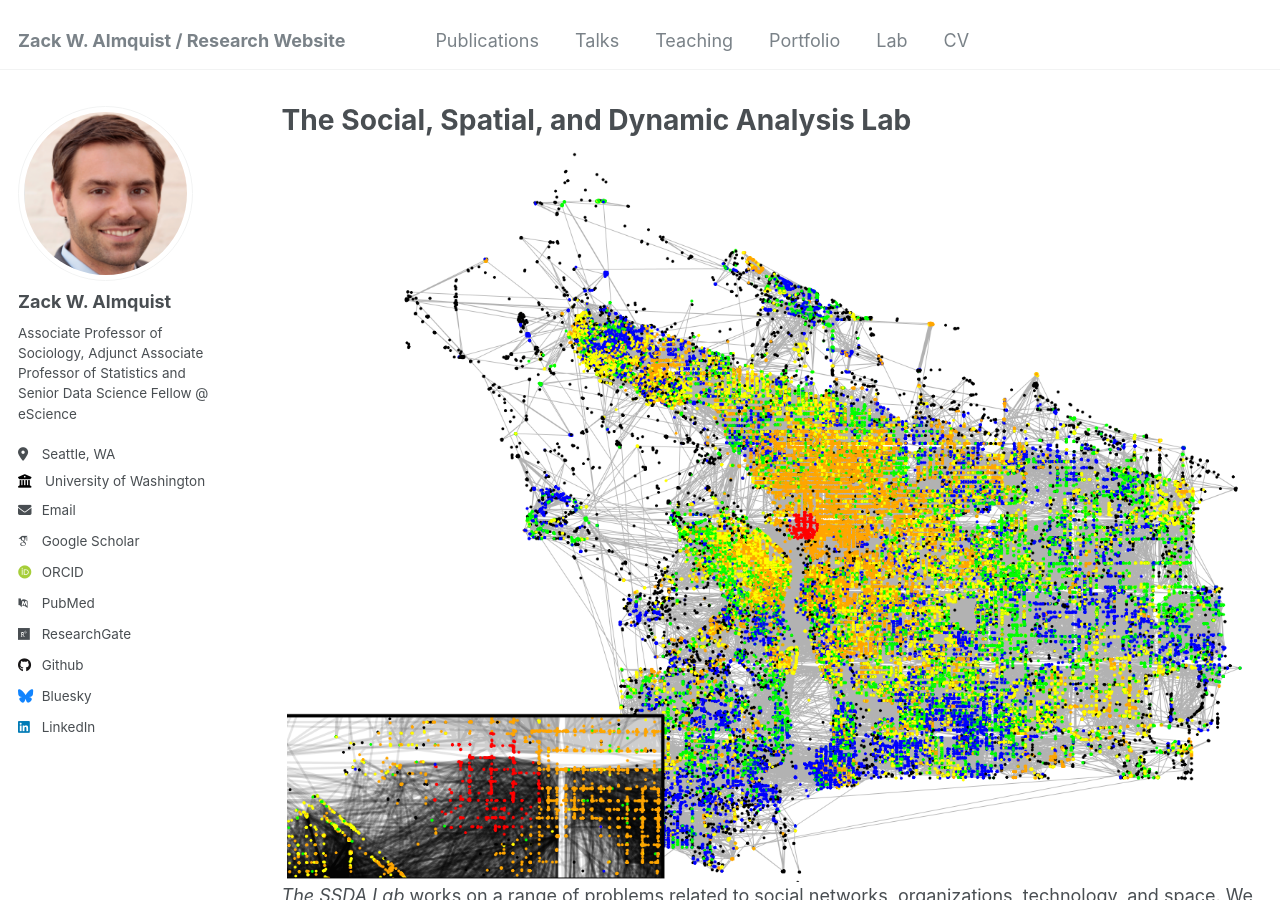
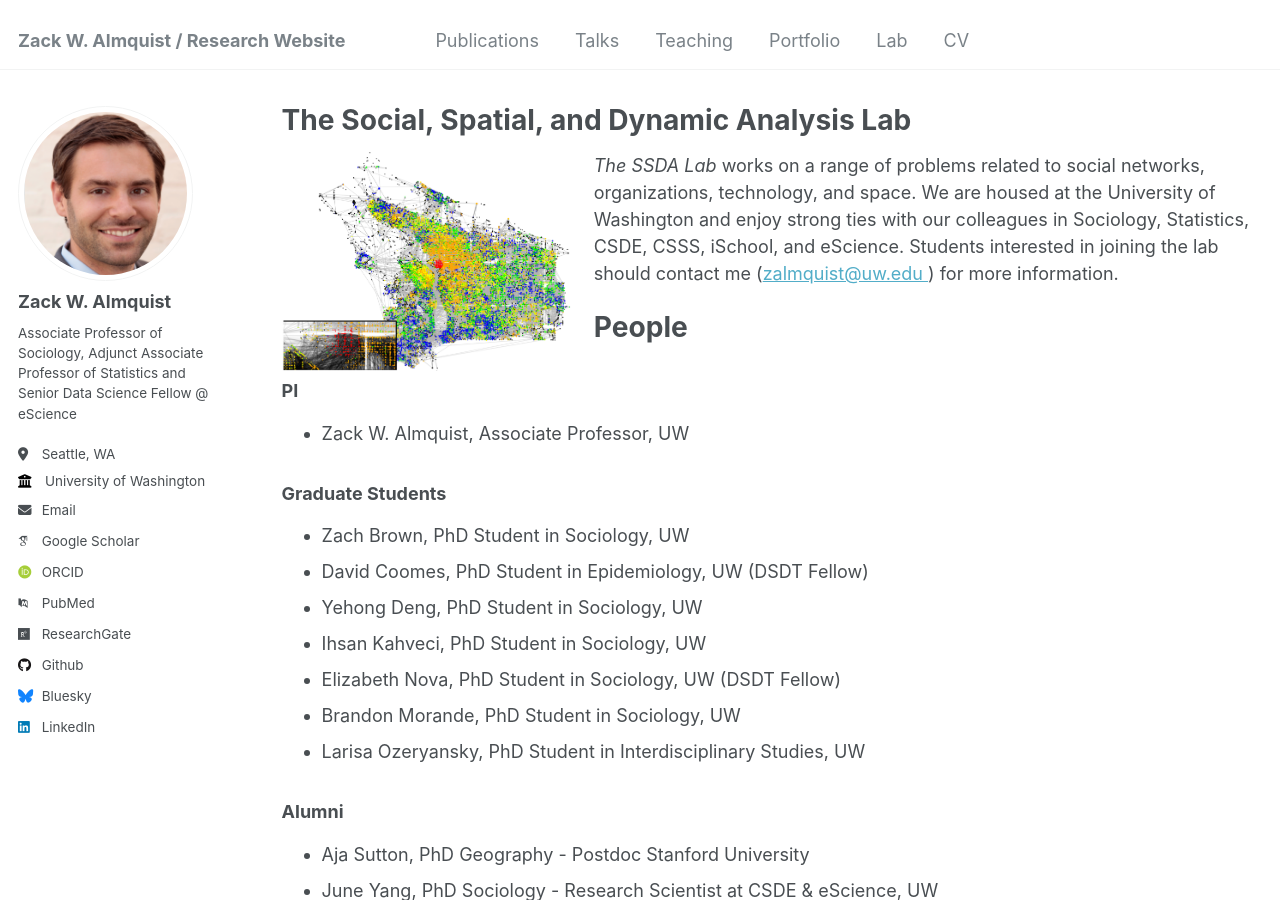
Before and after one commit to zalmquist/zalmquist.github.io, a Jekyll site: the page built from _pages/lab.md, in a window 1280 px wide and 900 px high. Built offline with Jekyll 4.4.1, drawn with Linux system fonts in a browser that asks for light colours; some web fonts are replaced.

Commit message:
Update lab.md

```diff
--- a/_pages/lab.md
+++ b/_pages/lab.md
@@ -7,7 +7,7 @@ author_profile: true
 
 {% include base_path %}
 
-![image-left](/images/diff_fest3.png){: .align-left} *The SSDA Lab* works on a range of problems related to social networks, organizations, technology, and space. We are housed at the University of Washington and enjoy strong ties with our colleagues in Sociology, Statistics, CSDE, CSSS, iSchool, and eScience. Students interested in joining the lab should contact me (<a href="mailto:email:zalmquist@uw.edu">zalmquist@uw.edu </a>) for more information.
+![image-left](/images/diff_fest3.png){: .align-left style="width: 30%;"} *The SSDA Lab* works on a range of problems related to social networks, organizations, technology, and space. We are housed at the University of Washington and enjoy strong ties with our colleagues in Sociology, Statistics, CSDE, CSSS, iSchool, and eScience. Students interested in joining the lab should contact me (<a href="mailto:email:zalmquist@uw.edu">zalmquist@uw.edu </a>) for more information.
 
 People
 ===
```
